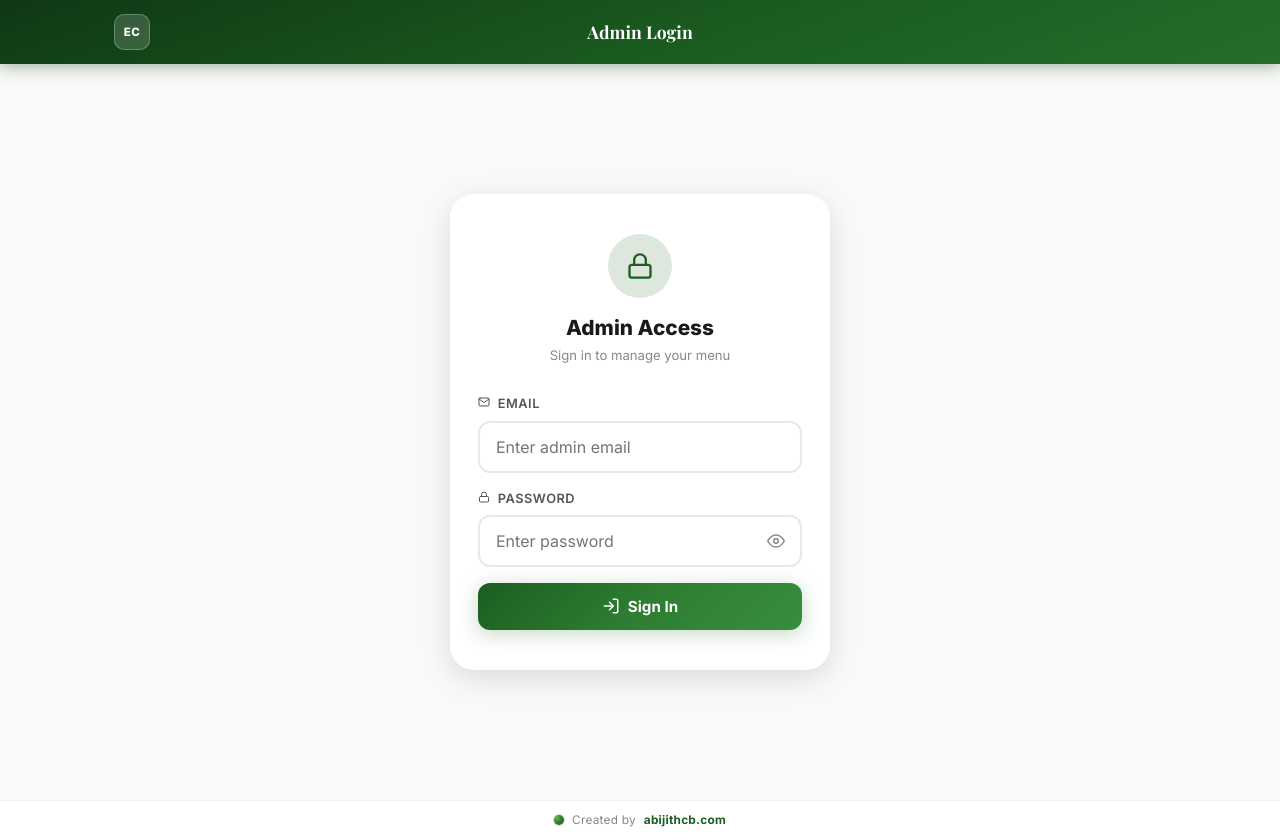
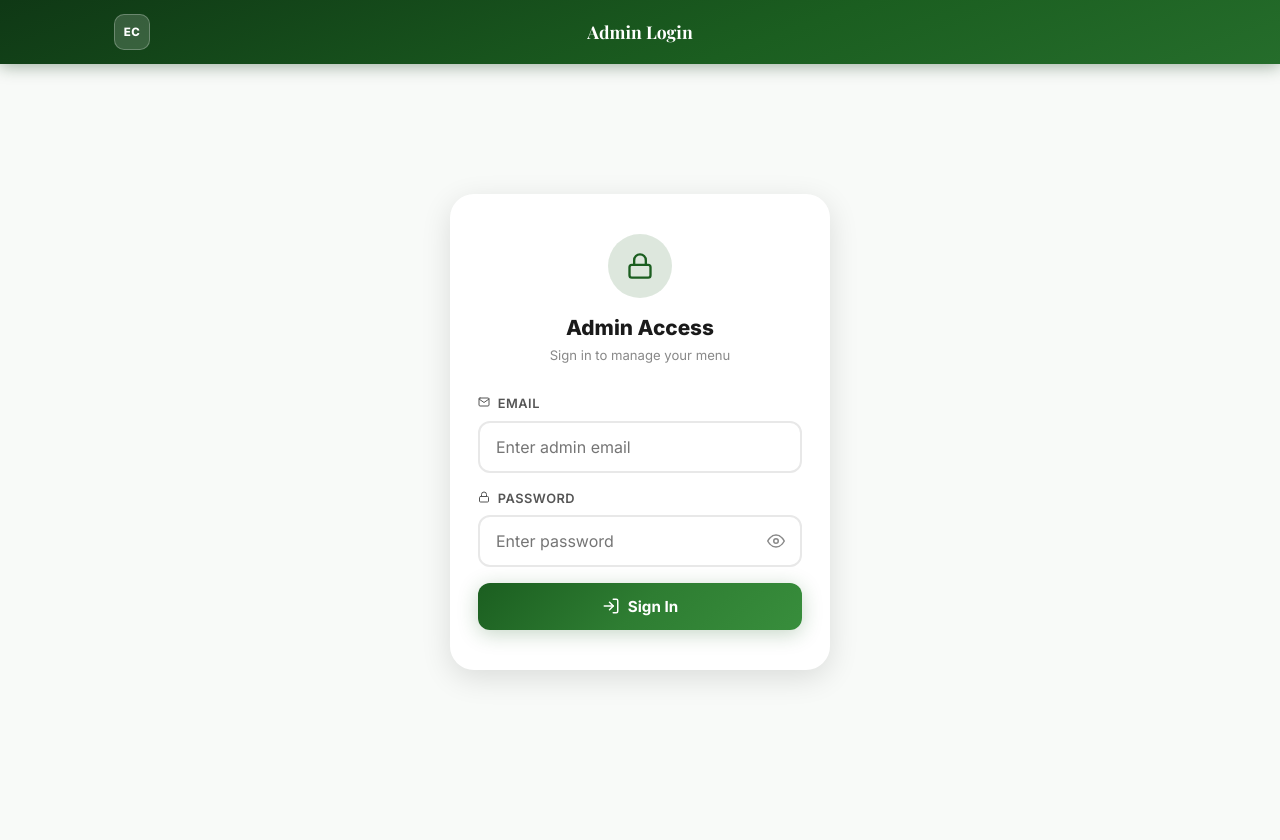
Before and after one commit to cbabi2023/ecmenucard, a Next.js app: page /admin in a window 1280 px wide. After the commit the page ends 800 px from the top, so only its background shows below. Built offline with nearby package versions, Linux system fonts and the light colour scheme; no server answers.

Commit message:
Move creator footer to customer page only (remove from admin pages)

```diff
--- a/src/app/layout.tsx
+++ b/src/app/layout.tsx
@@ -23,13 +23,6 @@ export default function RootLayout({
       <body>
         <div className="appShell">
           <main className="appContent">{children}</main>
-          <footer className="creatorFooter" aria-label="Creator attribution">
-            <span className="creatorMark" aria-hidden="true" />
-            <span>Created by </span>
-            <a href="https://abijithcb.com" target="_blank" rel="noreferrer" className="creatorLink">
-              abijithcb.com
-            </a>
-          </footer>
         </div>
       </body>
     </html>
```
Also changed, not shown: src/app/page.tsx (+8 -0 lines).
